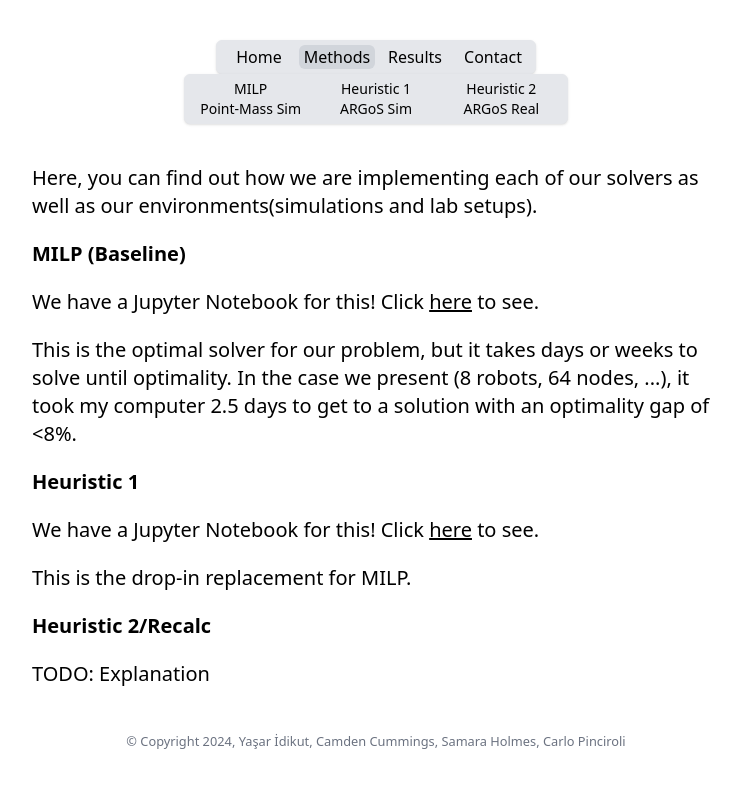
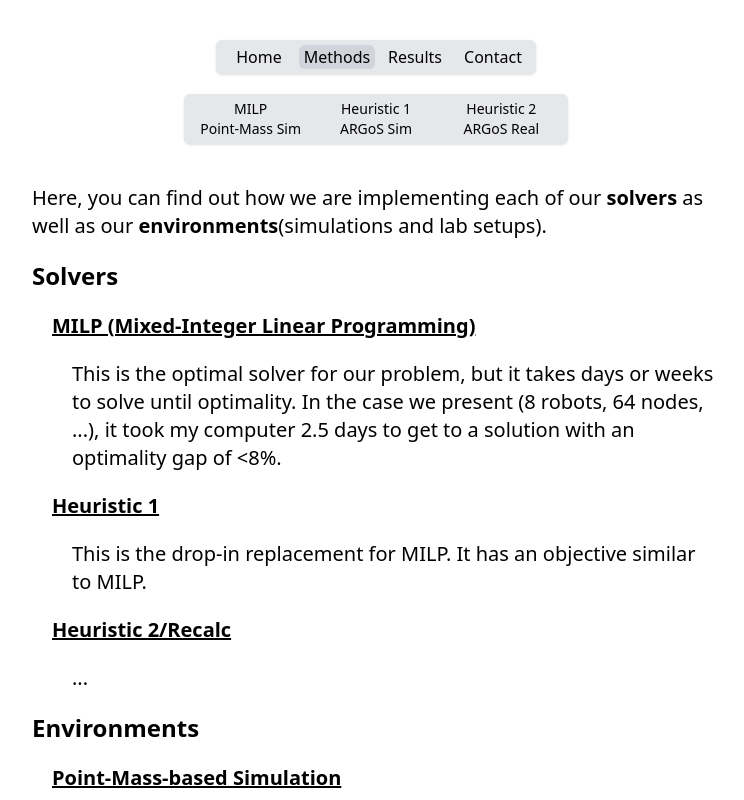
Before and after one commit to nestlab-bae-mqp-2024/nestlab-bae-mqp-2024.github.io, a Vue app: page /methods in a window 1280 px wide. Shown: the top 800 px of the page, without its empty margins (264-1008 px from the left). Built offline with nearby package versions, Linux system fonts and the light colour scheme.

Commit message:
assign pages to each methods

```diff
--- a/src/App.vue
+++ b/src/App.vue
@@ -4,12 +4,12 @@
   <div class="p-5"></div>
   <div class="container mx-auto bg-gray-200 rounded-md shadow border p-1 grid grid-cols-4 gap-0.5 max-w-xs z-10">
     <router-link class="col-span-1 hover:bg-gray-400 rounded-md text-center transition" :class="$router.currentRoute.value.path === '/' ? 'bg-gray-300' : ''" to="/">Home</router-link>
-    <router-link class="col-span-1 hover:bg-gray-400 rounded-md text-center transition" :class="$router.currentRoute.value.path.startsWith('/methods') ? 'bg-gray-300' : ''" v-on:mouseover="isHoveringMethods = true;wasHoveringMethods=true" v-on:mouseleave="wasHoveringMethods=false; turnOffMethods()" to="/methods">Methods</router-link>
+    <router-link class="col-span-1 hover:bg-gray-400 rounded-md text-center transition" :class="$router.currentRoute.value.path.startsWith('/methods') ? 'bg-gray-300' : ''" to="/methods">Methods</router-link>
     <router-link class="col-span-1 hover:bg-gray-400 rounded-md text-center transition" :class="$router.currentRoute.value.path.startsWith('/results') ? 'bg-gray-300' : ''" to="/results">Results</router-link>
     <router-link class="col-span-1 hover:bg-gray-400 rounded-md text-center transition" :class="$router.currentRoute.value.path.startsWith('/contact') ? 'bg-gray-300' : ''" to="/contact">Contact</router-link>
   </div>
 
-  <div v-show="isHoveringMethods || $router.currentRoute.value.path.startsWith('/methods')" class="container mx-auto bg-gray-200 rounded-md shadow border p-1 mb-10 max-w-sm z-10"  v-on:mouseover="isHoveringMethods = true;wasHoveringMethods=true" v-on:mouseleave="wasHoveringMethods=false;turnOffMethods()">
+  <div v-show="$router.currentRoute.value.path.startsWith('/methods')" class="container mx-auto bg-gray-200 rounded-md shadow border p-1 mt-5 mb-10 max-w-sm z-10">
     <div class="grid grid-cols-3 gap-0.5 ">
       <router-link class="rounded-md hover:bg-gray-400 text-sm text-center transition" :class="$router.currentRoute.value.path.startsWith('/methods/milp') ? 'bg-gray-300' : ''" to="/methods/milp">MILP</router-link>
       <router-link class="rounded-md hover:bg-gray-400 text-sm text-center transition" :class="$router.currentRoute.value.path.startsWith('/methods/h1') ? 'bg-gray-300' : ''" to="/methods/h1">Heuristic 1</router-link>
@@ -40,18 +40,9 @@
 export default {
   data() {
     return {
-      isHoveringMethods: false,
-      wasHoveringMethods: false,
     }
   },
   methods: {
-    turnOffMethods() {
-      setTimeout(() => {
-        if (!this.wasHoveringMethods) {
-          this.isHoveringMethods = false
-        }
-      }, 500)
-    }
   }
 }
 </script>
--- a/src/views/Methods.vue
+++ b/src/views/Methods.vue
@@ -1,39 +1,69 @@
 <template>
   <div class="text-xl m-10">
     <p class="mb-5">
-      Here, you can find out how we are implementing each of our solvers as well as our environments(simulations and lab setups).
+      Here, you can find out how we are implementing each of our <strong>solvers</strong> as well as our <strong>environments</strong>(simulations and lab setups).
     </p>
 
+    <p class="text-2xl mb-5">
+      <strong>Solvers</strong>
+    </p>
+    <div class="ml-5">
       <p class="mb-5">
-      <strong>MILP (Baseline)</strong>
+        <router-link class="mb-5 underline hover:no-underline" to="/methods/milp"><strong>MILP (Mixed-Integer Linear Programming)</strong></router-link>
       </p>
 
-    <p class="mb-5">
-      We have a Jupyter Notebook for this! Click <a class="underline hover:no-underline" target="_blank" href="https://github.com/wpi-nest-lab-bae-mqp-2023/milp-intro/blob/main/src/mrpcp_2015/attempts-and-improvements/2015_mrpcp_yasars_attempt_w_redundancy_param.ipynb">here</a> to see.
-    </p>
-    <p class="mb-5">
+      <p class="ml-5 mb-5">
         This is the optimal solver for our problem, but it takes days or weeks to solve until optimality.
         In the case we present (8 robots, 64 nodes, ...), it took my computer 2.5 days to get to a solution with an optimality gap of <8%.
       </p>
 
       <p class="mb-5">
-      <strong>Heuristic 1</strong>
+        <router-link class="mb-5 underline hover:no-underline" to="/methods/h1"><strong>Heuristic 1</strong></router-link>
+      </p>
+
+      <p class="ml-5 mb-5">
+        This is the drop-in replacement for MILP. It has an objective similar to MILP.
       </p>
 
       <p class="mb-5">
-      We have a Jupyter Notebook for this! Click <a class="underline hover:no-underline" target="_blank" href="https://github.com/wpi-nest-lab-bae-mqp-2023/milp-intro/blob/main/src/heuristic_attempts/yasars_heuristic_attempts/yasars_heuristic_attempt.ipynb">here</a> to see.
+        <router-link class="mb-5 underline hover:no-underline" to="/methods/h2"><strong>Heuristic 2/Recalc</strong></router-link>
       </p>
+
+      <p class="ml-5 mb-5">
+        ...
+      </p>
+    </div>
+
+
+    <p class="text-2xl mb-5">
+      <strong>Environments</strong>
+    </p>
+    <div class="ml-5">
       <p class="mb-5">
-      This is the drop-in replacement for MILP.
+        <router-link class="mb-5 underline hover:no-underline" to="/methods/pms"><strong>Point-Mass-based Simulation</strong></router-link>
+      </p>
+
+      <p class="ml-5 mb-5">
+        ...
       </p>
 
       <p class="mb-5">
-      <strong>Heuristic 2/Recalc</strong>
+        <router-link class="mb-5 underline hover:no-underline" to="/methods/argos-sim"><strong>ARGoS Simulation</strong></router-link>
+      </p>
+
+      <p class="ml-5 mb-5">
+        ...
       </p>
 
       <p class="mb-5">
-      TODO: Explanation
+        <router-link class="mb-5 underline hover:no-underline" to="/methods/argos-real"><strong>ARGoS Real Robots</strong></router-link>
       </p>
+
+      <p class="ml-5 mb-5">
+        ...
+      </p>
+    </div>
+
 
   </div>
 </template>
--- /dev/null
+++ b/src/views/methods/environments/ARGoSReal.vue
@@ -0,0 +1,15 @@
+<template>
+  <div class="text-xl m-10">
+    <p class="my-2">
+      <strong>ARGoSReal...</strong>
+    </p>
+
+  </div>
+</template>
+
+<script>
+</script>
+
+<style scoped>
+
+</style>
--- /dev/null
+++ b/src/views/methods/environments/ARGoSSim.vue
@@ -0,0 +1,15 @@
+<template>
+  <div class="text-xl m-10">
+    <p class="my-2">
+      <strong>ARGoSSim...</strong>
+    </p>
+
+  </div>
+</template>
+
+<script>
+</script>
+
+<style scoped>
+
+</style>
--- /dev/null
+++ b/src/views/methods/environments/PointMassSim.vue
@@ -0,0 +1,15 @@
+<template>
+  <div class="text-xl m-10">
+    <p class="my-2">
+      <strong>PMS...</strong>
+    </p>
+
+  </div>
+</template>
+
+<script>
+</script>
+
+<style scoped>
+
+</style>
--- /dev/null
+++ b/src/views/methods/solvers/Heuristic1.vue
@@ -0,0 +1,20 @@
+<template>
+  <div class="text-xl m-10">
+    <p class="my-2">
+      <strong>H1...</strong>
+    </p>
+
+    <p class="mb-5">
+      We have a Jupyter Notebook for this! Click <a class="underline hover:no-underline" target="_blank" href="https://github.com/wpi-nest-lab-bae-mqp-2023/milp-intro/blob/main/src/heuristic_attempts/yasars_heuristic_attempts/yasars_heuristic_attempt.ipynb">here</a> to see.
+    </p>
+
+
+  </div>
+</template>
+
+<script>
+</script>
+
+<style scoped>
+
+</style>
--- /dev/null
+++ b/src/views/methods/solvers/Heuristic2.vue
@@ -0,0 +1,15 @@
+<template>
+  <div class="text-xl m-10">
+    <p class="my-2">
+      <strong>H2...</strong>
+    </p>
+
+  </div>
+</template>
+
+<script>
+</script>
+
+<style scoped>
+
+</style>
--- /dev/null
+++ b/src/views/methods/solvers/MILP.vue
@@ -0,0 +1,20 @@
+<template>
+  <div class="text-xl m-10">
+    <p class="my-2">
+      <strong>MILP...</strong>
+    </p>
+
+    <p class="mb-5">
+      We have a Jupyter Notebook for this! Click <a class="underline hover:no-underline" target="_blank" href="https://github.com/wpi-nest-lab-bae-mqp-2023/milp-intro/blob/main/src/mrpcp_2015/attempts-and-improvements/2015_mrpcp_yasars_attempt_w_redundancy_param.ipynb">here</a> to see.
+    </p>
+
+
+  </div>
+</template>
+
+<script>
+</script>
+
+<style scoped>
+
+</style>
```
Also changed, not shown: src/main.js (+13 -0 lines). Lines whose indentation alone changed are shown as unchanged.
